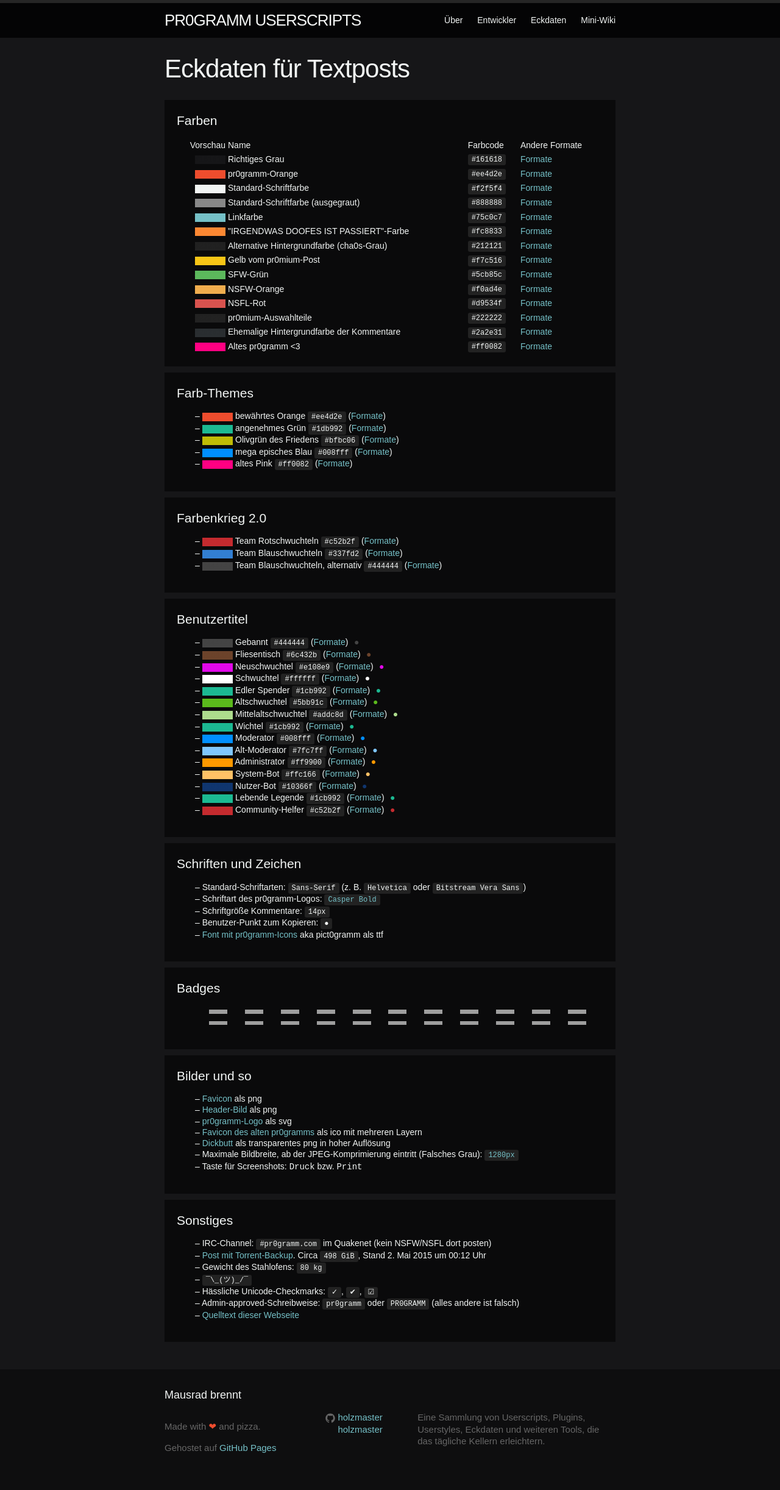
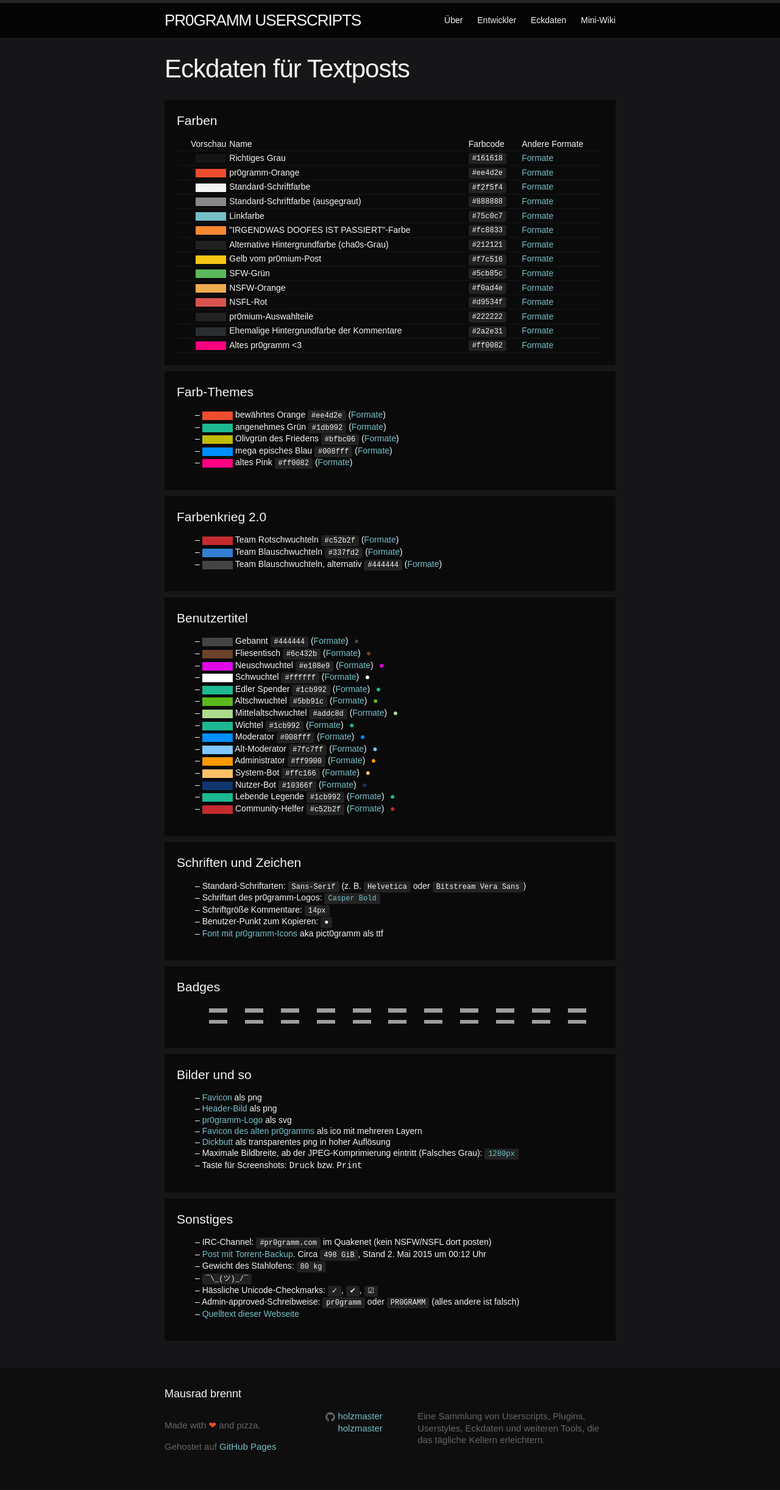
Before and after one commit to holzmaster/userscripts, a Jekyll site: the page built from eckdaten.html, in a window 1280 px wide. Shown: the whole page at 61% size. Built offline with Jekyll 4.4.1, drawn with Linux system fonts in a browser that asks for light colours; grey boxes are pictures that could not be loaded.

Commit message:
Enhance styling

```diff
--- a/css/main.scss
+++ b/css/main.scss
@@ -196,9 +196,14 @@ article li {
 
 .color-table {
 	width: 100%;
+	border-collapse: collapse;
 
 	& tr > td:first-child { text-align: right; }
 	& tr > td:nth-child(2) { text-align: justify; }
+	& td {
+		border-bottom: 1px solid #161618;
+		padding: 1px 1px 2px 4px
+	}
 }
 
 .herzlol {
```
